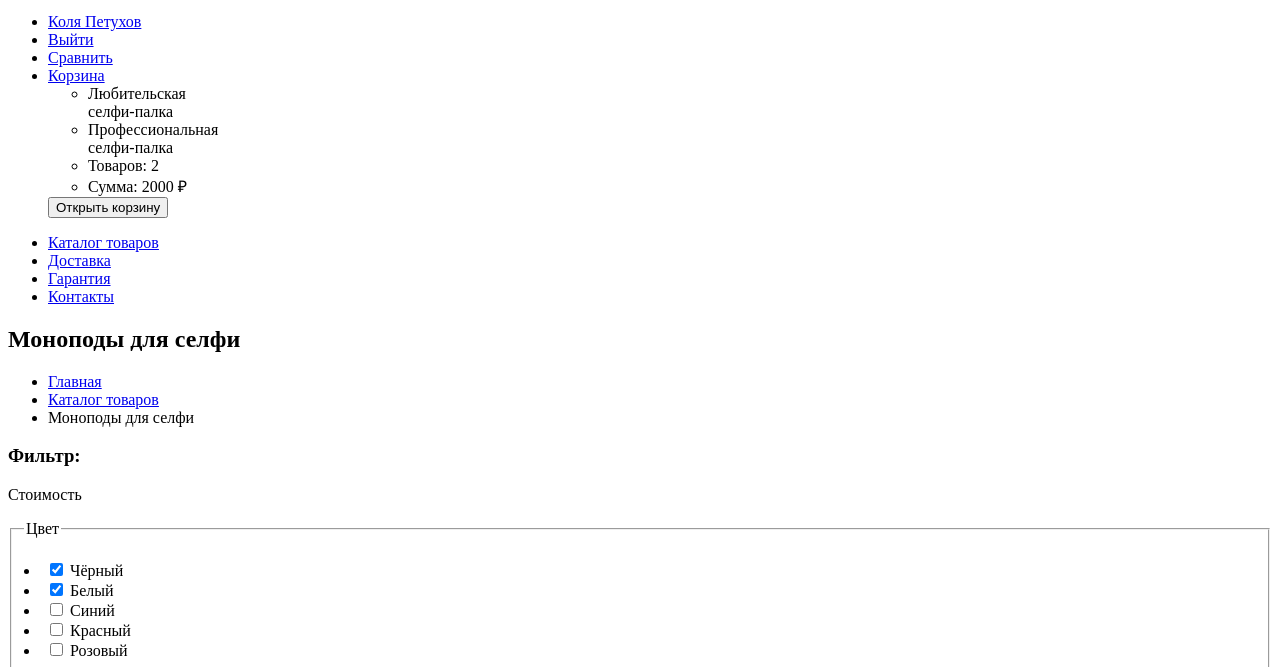
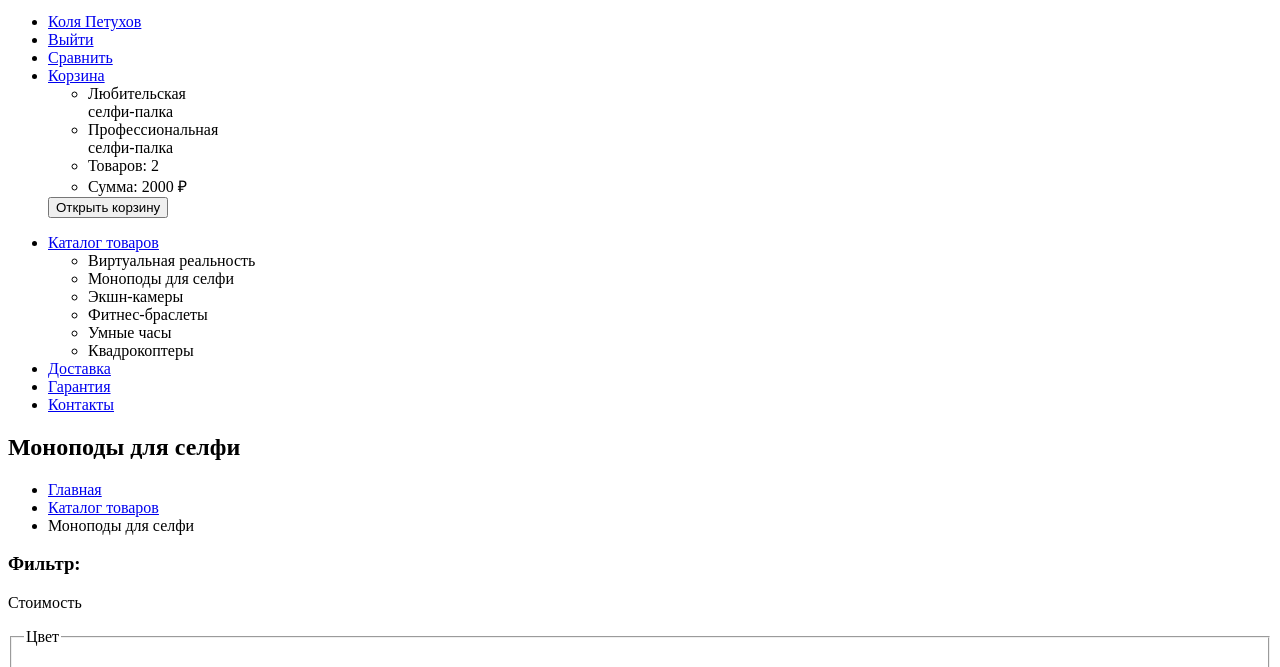
Before and after one commit to vetarara/2057771-device-34, a plain HTML site: page monopod.html in a window 1280 px wide. Shown: the part 122-789 px from the top of the page. Drawn offline with Linux system fonts and the light colour scheme.

Commit message:
продублировала каталог товаров

```diff
--- a/monopod.html
+++ b/monopod.html
@@ -45,6 +45,14 @@
           <ul class="navigation-list">
             <li class="navigation-item">
               <a class="navigation-link" href="#">Каталог товаров</a>
+              <ul class="catelogue-list">
+                <li class="catelogue-item">Виртуальная реальность</li>
+                <li class="catelogue-item">Моноподы для cелфи</li>
+                <li class="catelogue-item">Экшн-камеры</li>
+                <li class="catelogue-item">Фитнес-браслеты</li>
+                <li class="catelogue-item">Умные часы</li>
+                <li class="catelogue-item">Квадрокоптеры</li>
+              </ul>
             </li>
             <li class="navigation-item">
               <a class="navigation-link" href="#">Доставка</a>
```
